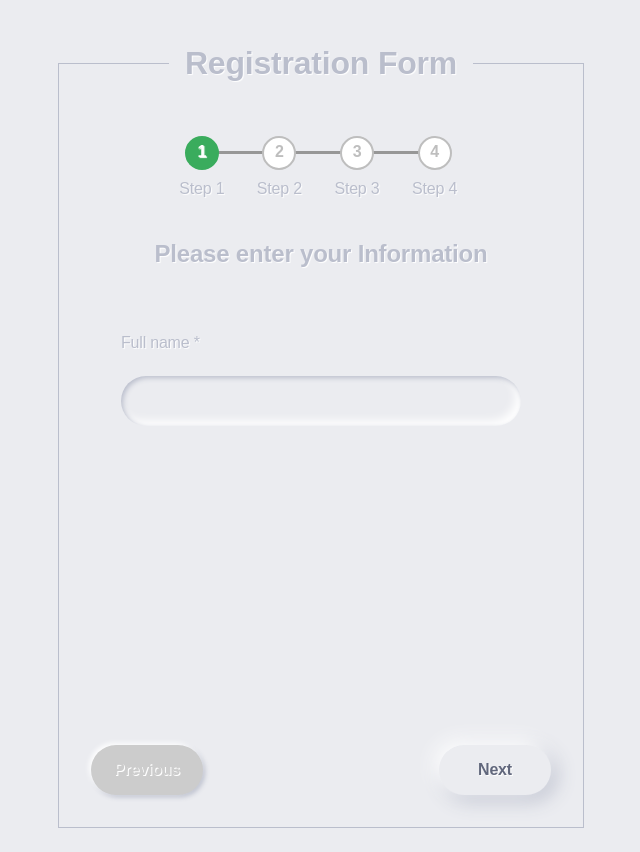
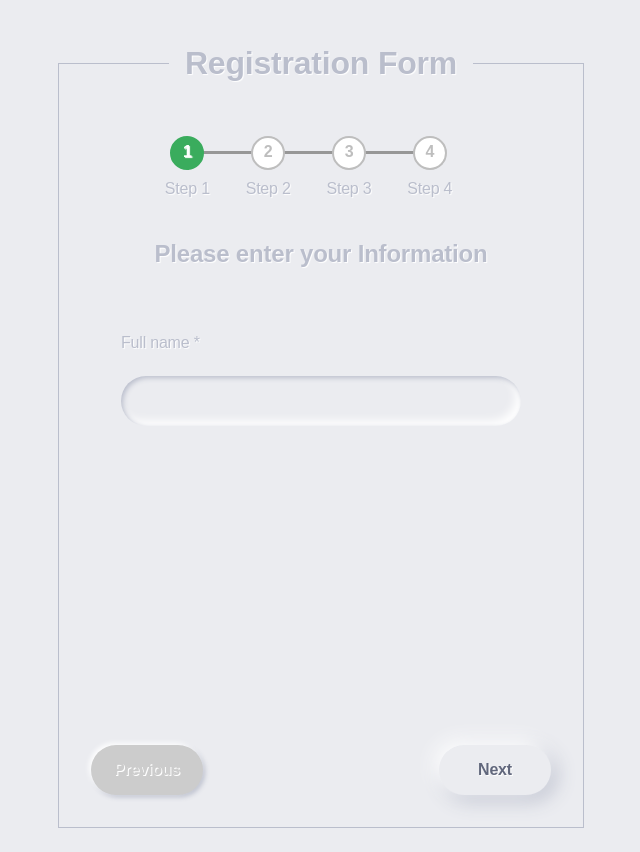
Before and after one commit to AlaeddineMessadi/dynamic-form-registration, a React (Create React App) app: page / in a window 1280 px wide. Shown: the whole page, without its empty margins (320-960 px from the left). Built offline with nearby package versions, Linux system fonts and the light colour scheme.

Commit message:
update README.md + fix stepper styles

```diff
--- a/package.json
+++ b/package.json
@@ -23,7 +23,7 @@
   "scripts": {
     "start": "react-scripts start",
     "dev": "concurrently \"yarn start\" \"yarn json-server\"",
-    "test": "cypress:run",
+    "test": "yarn cypress:run",
     "json-server": "json-server --watch db.json --port 3001",
     "build": "react-scripts build",
     "eject": "react-scripts eject",
--- a/src/components/buttons-control/index.tsx
+++ b/src/components/buttons-control/index.tsx
@@ -32,7 +32,7 @@ export const ButtonsControl: React.FC<IPropsButtonsControl> = ({
     [currentStep, dispatch]
   );
 
-  // on step submit
+  // on next step click
   const onStepSubmit = React.useCallback(
     (event) => {
       event.preventDefault();
--- a/src/components/stepper/style.scss
+++ b/src/components/stepper/style.scss
@@ -13,7 +13,8 @@
 
 .progressbar {
   counter-reset: step;
-  margin-left: $ruler*2;
+  margin-left: $ruler;
+  display: flex;
   list-style-type: none;
 
   li {
```
Also changed, not shown: 2 other files (tests, documents, lock files or other folders).
